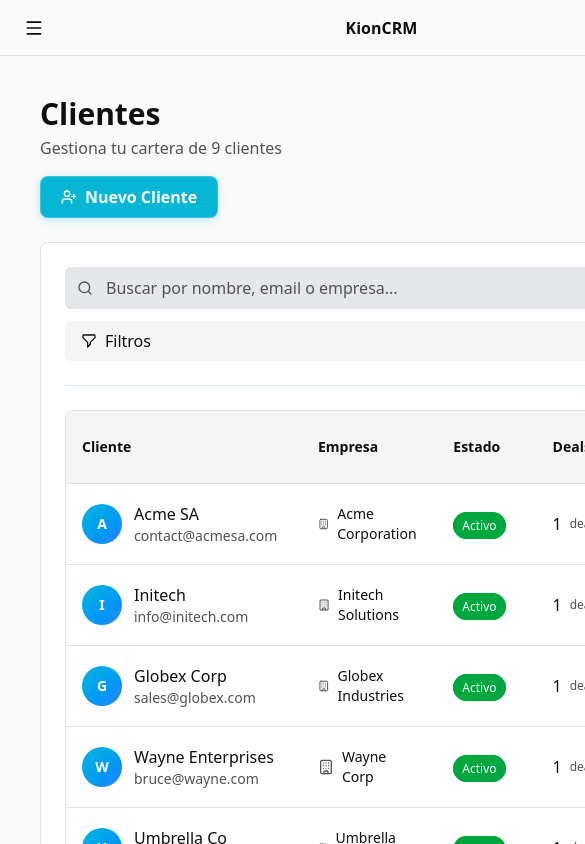
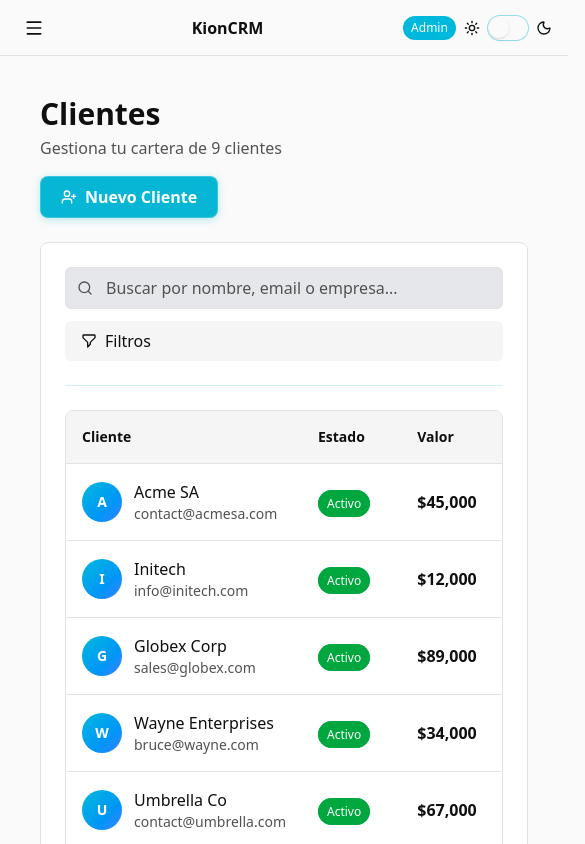
Before and after one commit to LautaroSnchz/kion-crm, a React (Vite) app in the folder frontend/: page /clients in a window 390 px wide. Shown: the top 844 px of the page, 585 px wide, since content can reach past the window. Built offline with nearby package versions, Linux system fonts and the light colour scheme; sample sign-in values are in the browser's storage.

Commit message:
fix: responsive mobile - grid 2col dashboard, hidden table columns clients

```diff
--- a/frontend/src/features/clients/ClientsPage.tsx
+++ b/frontend/src/features/clients/ClientsPage.tsx
@@ -244,11 +244,11 @@ className={`flex items-center gap-2 ${isDemo ? 'opacity-60 cursor-not-allowed br
               <thead className="bg-[var(--muted)] border-b border-[var(--border)]">
                 <tr>
                   <th className="p-4 text-left text-sm font-semibold text-[var(--foreground)]">Cliente</th>
-                  <th className="p-4 text-left text-sm font-semibold text-[var(--foreground)]">Empresa</th>
+                  <th className="hidden sm:table-cell p-4 text-left text-sm font-semibold text-[var(--foreground)]">Empresa</th>
                   <th className="p-4 text-left text-sm font-semibold text-[var(--foreground)]">Estado</th>
-                  <th className="p-4 text-left text-sm font-semibold text-[var(--foreground)]">Deals</th>
+                  <th className="hidden md:table-cell p-4 text-left text-sm font-semibold text-[var(--foreground)]">Deals</th>
                   <th className="p-4 text-left text-sm font-semibold text-[var(--foreground)]">Valor</th>
-                  <th className="p-4 text-left text-sm font-semibold text-[var(--foreground)]">Último contacto</th>
+                  <th className="hidden lg:table-cell p-4 text-left text-sm font-semibold text-[var(--foreground)]">Último contacto</th>
                 </tr>
               </thead>
               <tbody>
@@ -283,7 +283,7 @@ className={`flex items-center gap-2 ${isDemo ? 'opacity-60 cursor-not-allowed br
                           </div>
                         </div>
                       </td>
-                      <td className="p-4">
+                      <td className="hidden sm:table-cell p-4">
                         <div className="flex items-center gap-2">
                           <Building className="w-4 h-4 text-[var(--muted-foreground)]" />
                           <span className="text-sm text-[var(--foreground)]">{client.company}</span>
@@ -297,7 +297,7 @@ className={`flex items-center gap-2 ${isDemo ? 'opacity-60 cursor-not-allowed br
                         {client.status === "active" ? "Activo" : client.status === "prospect" ? "Prospect" : "Inactivo"}
                         </Badge>
                       </td>
-                      <td className="p-4">
+                      <td className="hidden md:table-cell p-4">
                         <div className="flex items-center gap-2">
                           <span className="font-medium text-[var(--foreground)]">
                       {deals.filter(d => d.client === client.name && d.stage !== 'closed').length}
@@ -310,7 +310,7 @@ className={`flex items-center gap-2 ${isDemo ? 'opacity-60 cursor-not-allowed br
                           ${client.value.toLocaleString()}
                         </span>
                       </td>
-                      <td className="p-4">
+                      <td className="hidden lg:table-cell p-4">
                         <span className="text-sm text-[var(--muted-foreground)]">
                           {client.lastContact}
                         </span>
--- a/frontend/src/features/dashboard/DashboardPage.tsx
+++ b/frontend/src/features/dashboard/DashboardPage.tsx
@@ -146,10 +146,10 @@ export default function DashboardPage() {
   ];
 
   return (
-    <div className="p-6 space-y-6 bg-[var(--background)] min-h-screen">
+    <div className="p-4 md:p-6 space-y-6 bg-[var(--background)] min-h-screen">
 
       {/* Header */}
-      <div className="flex items-center justify-between">
+      <div className="flex flex-col sm:flex-row items-start sm:items-center justify-between gap-3">
         <div>
           <h1 className="text-3xl font-bold text-[var(--foreground)]">Dashboard</h1>
           <p className="text-[var(--muted-foreground)] mt-1">
@@ -175,13 +175,13 @@ export default function DashboardPage() {
 
       {/* Quick Stats DINÁMICAS */}
       {loading ? (
-        <div className="grid grid-cols-1 md:grid-cols-2 lg:grid-cols-4 gap-4">
+        <div className="grid grid-cols-2 lg:grid-cols-4 gap-4">
           {Array.from({ length: 4 }).map((_, i) => (
             <MetricCardSkeleton key={i} />
           ))}
         </div>
       ) : (
-        <div className="grid grid-cols-1 md:grid-cols-2 lg:grid-cols-4 gap-4">
+        <div className="grid grid-cols-2 lg:grid-cols-4 gap-4">
           {quickStats.map((stat) => (
             <Card key={stat.label} className="p-5 hover:shadow-lg transition-all cursor-pointer group">
               <div className="flex items-start justify-between">
```
